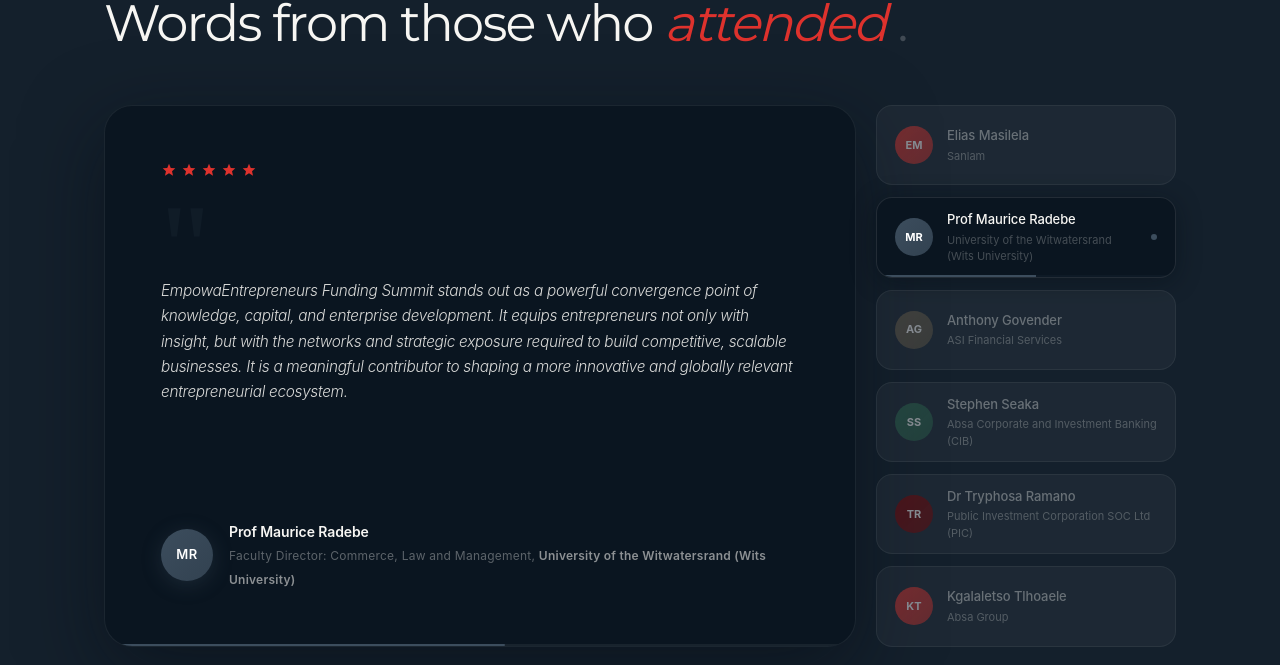
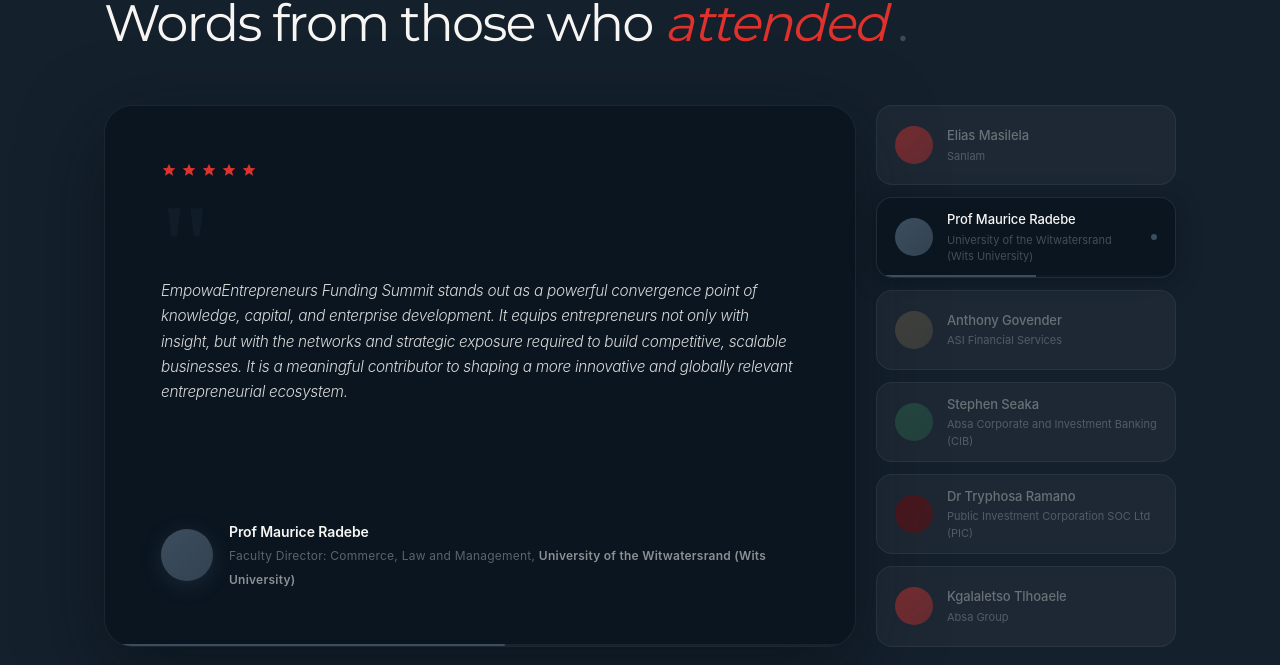
Before and after one commit to brandfocal/empowaentrepreneurs, a React (Vite) app: page / in a window 1280 px wide. Shown: the part 9013-9678 px from the top of the page. Built offline with nearby package versions, Linux system fonts and the light colour scheme.

Commit message:
style: remove testimonial initials placeholder

```diff
--- a/src/components/generated/AgencyLandingPage.tsx
+++ b/src/components/generated/AgencyLandingPage.tsx
@@ -3097,13 +3097,7 @@ const TestimonialsSection = () => {
                 {active.imageSrc ? (
                   <img src={active.imageSrc} alt={active.author} style={{ width: '100%', height: '100%', objectFit: 'cover' }} />
                 ) : (
-                  <span style={{
-                    fontFamily: 'Inter, sans-serif',
-                    fontSize: '13px',
-                    fontWeight: 600,
-                    color: '#fff',
-                    letterSpacing: '0.04em'
-                  }}>{active.avatarInitials}</span>
+null
                 )}
               </div>
               <div>
@@ -3188,12 +3182,7 @@ const TestimonialsSection = () => {
               {t.imageSrc ? (
                 <img src={t.imageSrc} alt={t.author} style={{ width: '100%', height: '100%', objectFit: 'cover' }} />
               ) : (
-                <span style={{
-                  fontFamily: 'Inter, sans-serif',
-                  fontSize: '11px',
-                  fontWeight: 700,
-                  color: '#fff'
-                }}>{t.avatarInitials}</span>
+null
               )}
             </div>
             <div style={{
```
